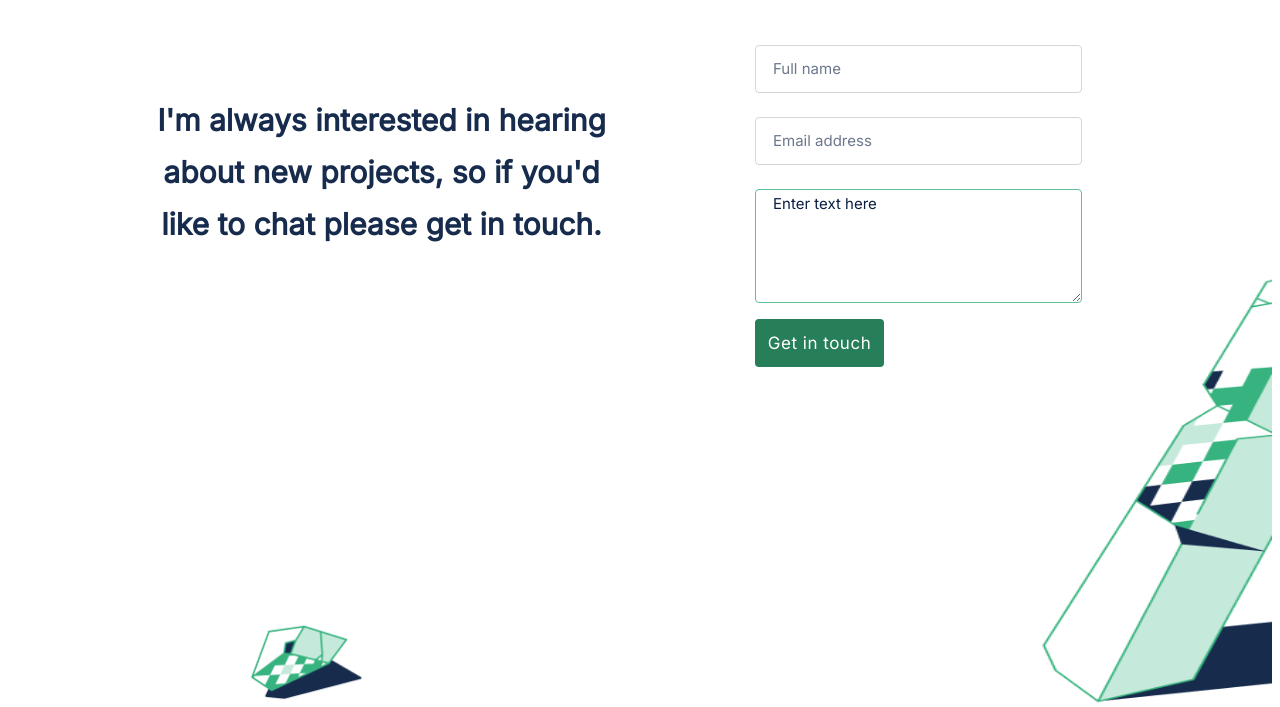
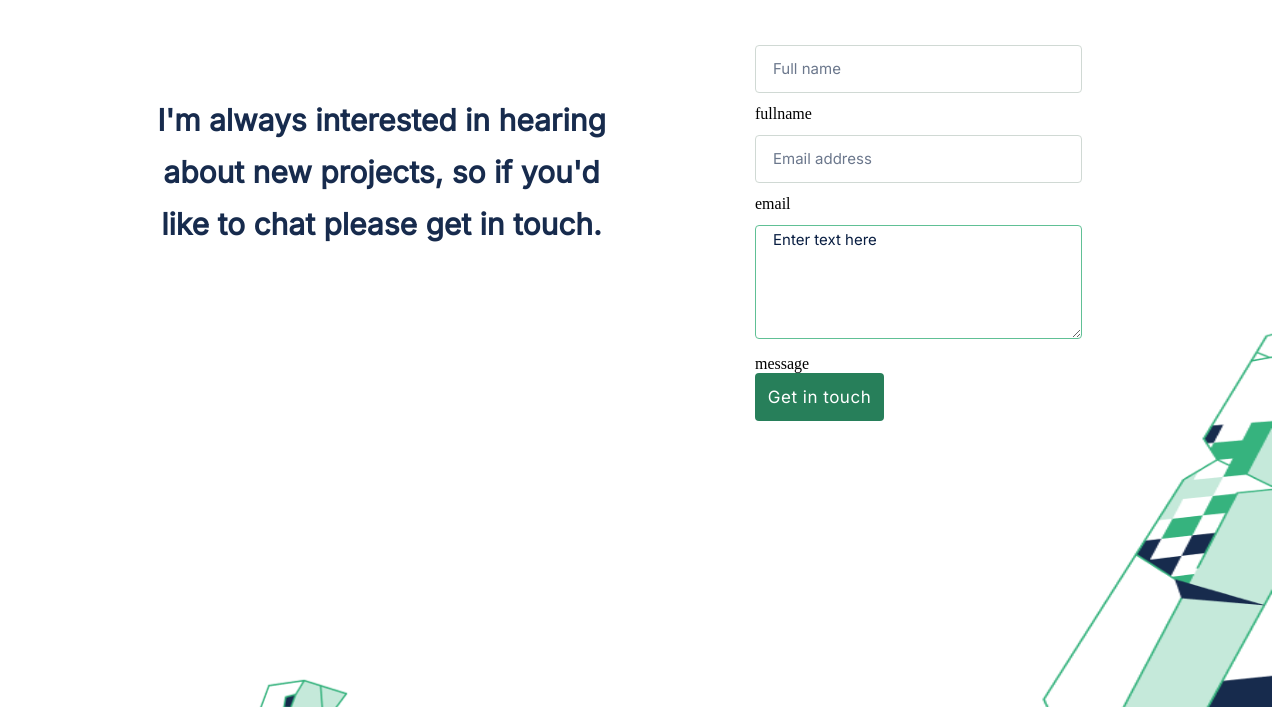
Before and after one commit to preciousakams/portfolioSetup, a website: page index.html in a window 1280 px wide. Shown: the part 3068-3775 px from the top of the page. Drawn offline with Linux system fonts and the light colour scheme.

Commit message:
adding label to html

```diff
--- a/index.html
+++ b/index.html
@@ -224,10 +224,14 @@
             <div class="contact-form">
                 <form action="https://formspree.io/f/mvolbpag" method="post">
                     <input type="text" name="fullname" id="fullname" maxlength="30" placeholder="Full name" required>
+                    <label>fullname</label>
                     <input type="email" name="email" id="email" placeholder="Email address" required>
+                    <label>email</label>
                     <textarea name="message" id="textarea" maxlength="500" placeholder="Enter text here" required></textarea>
+                    <label>message</label>
                     <button class="contact-btn btn-anime" type="submit">Get in touch</button>
                 </form>
+
             </div>
             </div>
         </section>
```
